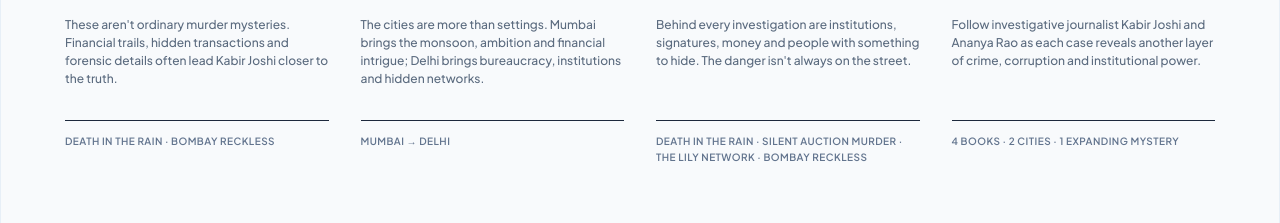
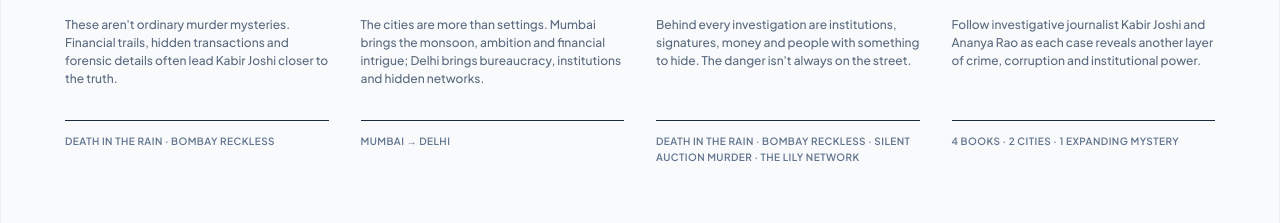
Before and after one commit to Varni1512/Book, a React (Vite) app: page / in a window 1280 px wide. Shown: the part 3560-3783 px from the top of the page. Built offline with nearby package versions, Linux system fonts and the light colour scheme; no server answers; the database is empty; a web font is replaced by a local one.

Commit message:
reorder book titles in WorldOfBlueLatitude footer

```diff
--- a/src/Components/WorldOfBlueLatitude.jsx
+++ b/src/Components/WorldOfBlueLatitude.jsx
@@ -81,7 +81,7 @@ const WorldOfBlueLatitude = () => {
             </div>
             <div className="border-t-[0.9px] border-[#1D293D] pt-3 mt-8 min-h-[50px] flex items-start">
               <p className="font-['Plus_Jakarta_Sans',_sans-serif] font-semibold text-[10px] leading-[16px] tracking-[0.45px] text-[#62748E] uppercase">
-                Death in the Rain · Silent Auction Murder · The Lily Network · Bombay Reckless
+                Death in the Rain · Bombay Reckless · Silent Auction Murder · The Lily Network
               </p>
             </div>
           </div>
```
